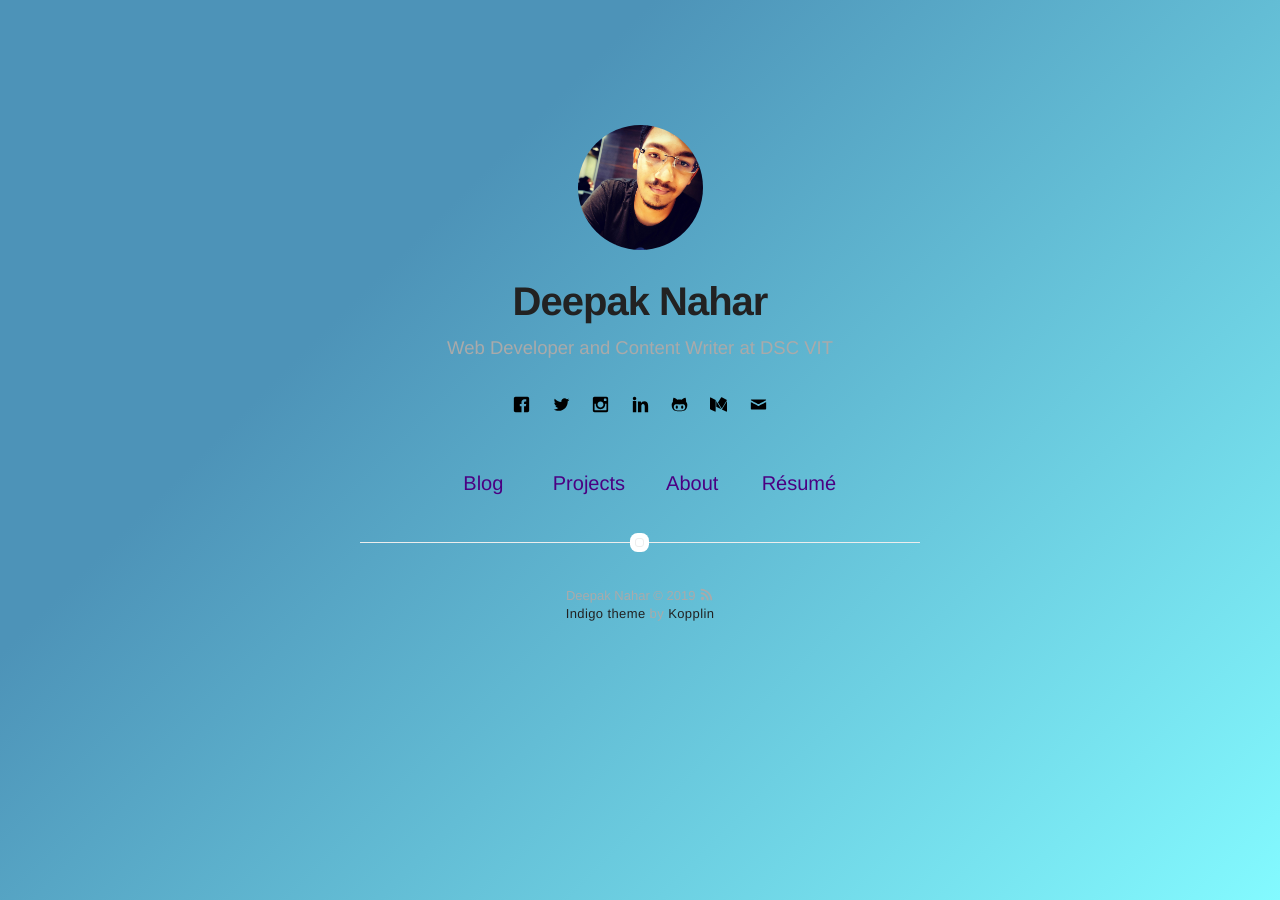
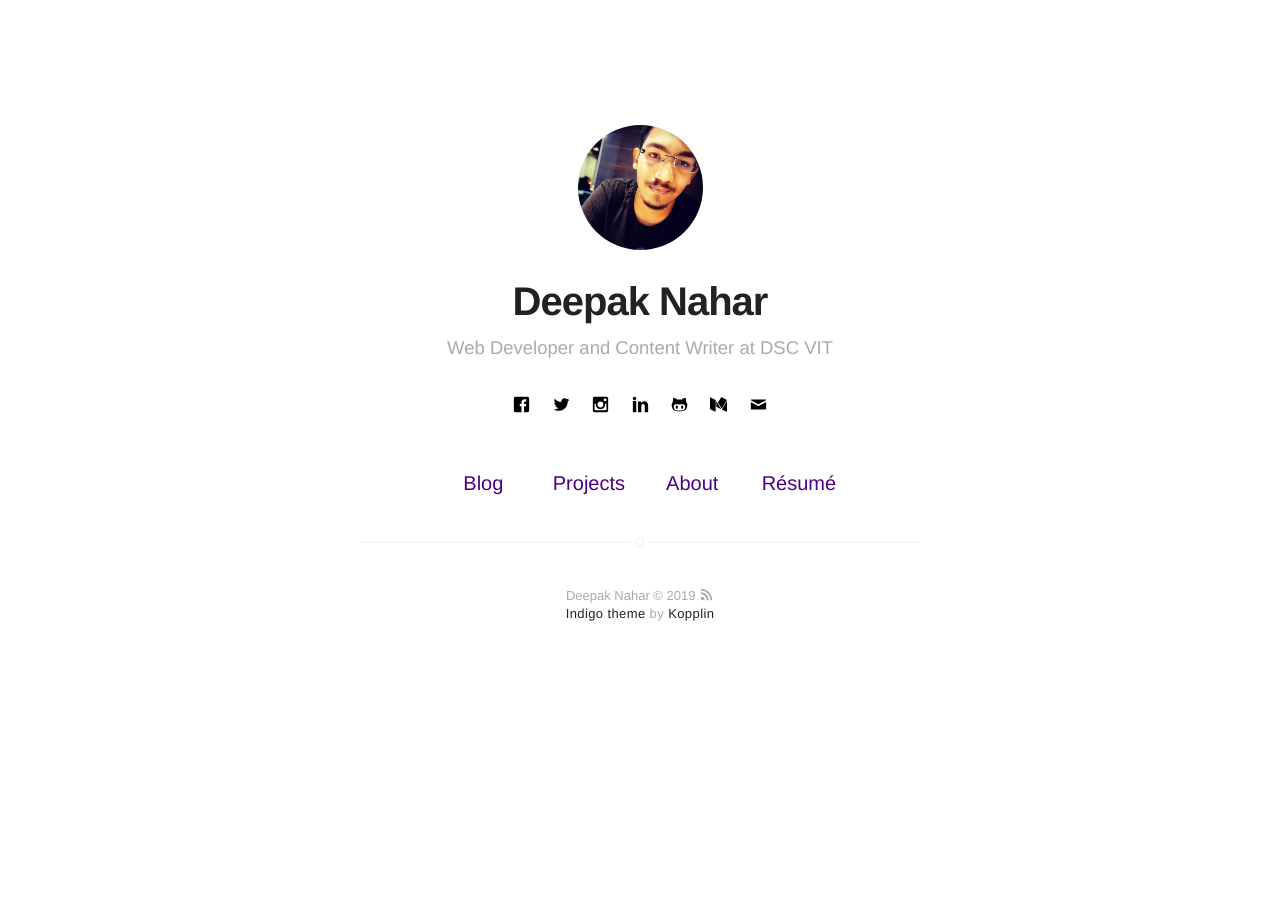
Before and after one commit to dn07/dn07.github.io, a Jekyll site: the page built from index.html, in a window 1280 px wide. Built offline with Jekyll 4.4.1, drawn with Linux system fonts in a browser that asks for light colours.

Commit message:
Update default.html

```diff
--- a/_layouts/default.html
+++ b/_layouts/default.html
@@ -31,8 +31,8 @@
     </style>
 
 </head>
-<body style="background-color: #4D93B8;background: -webkit-linear-gradient(315deg, #4D93B8 0%, #4D93B8 30%, #83faff 100%) fixed;background: linear-gradient(135deg, #4D93B8 0%, #4D93B8 30%, #83faff 100%) fixed;">
-
+<!--<body style="background-color: #4D93B8;background: -webkit-linear-gradient(315deg, #4D93B8 0%, #4D93B8 30%, #83faff 100%) fixed;background: linear-gradient(135deg, #4D93B8 0%, #4D93B8 30%, #83faff 100%) fixed;">-->
+<body>
     <div class="wrapper-{% if site.width == "normal" %}normal{% elsif site.width == "large" %}large{% endif %}">
         {% if page.tag %}
             <div class="post">
```
